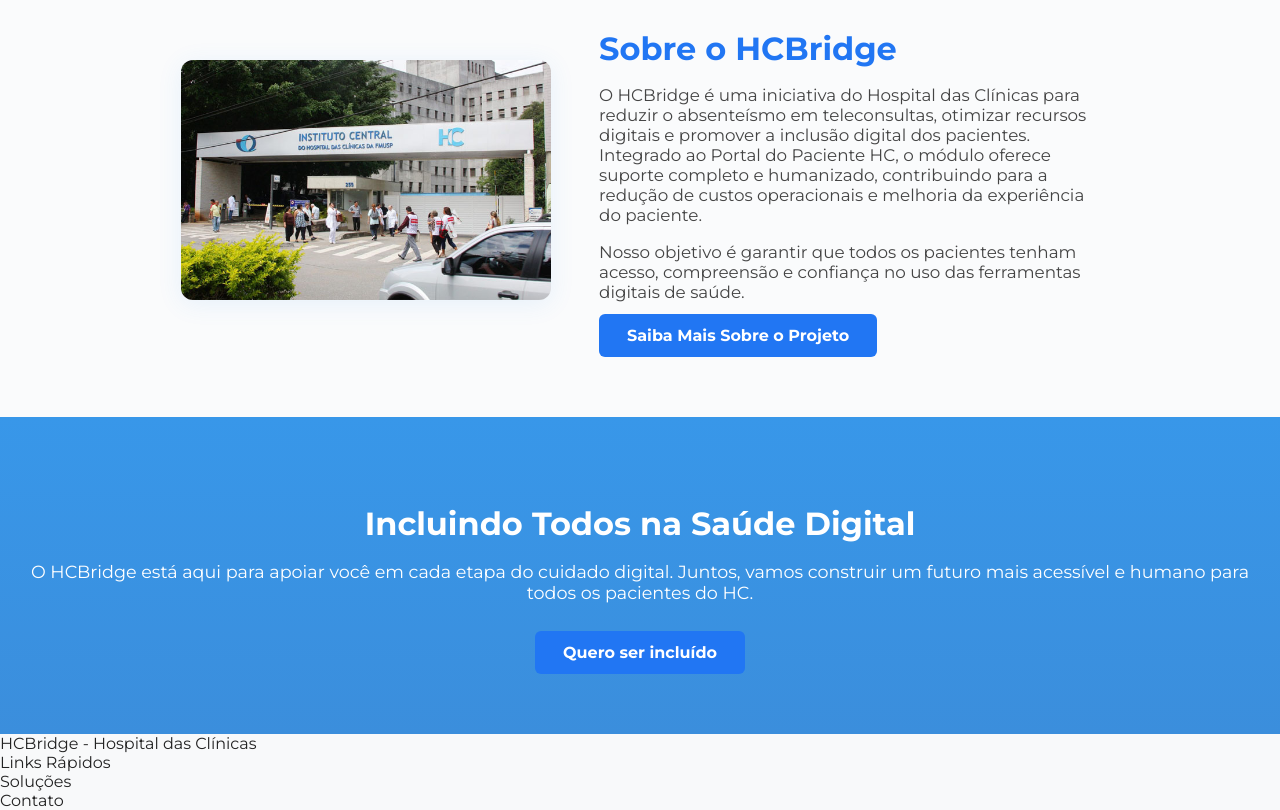
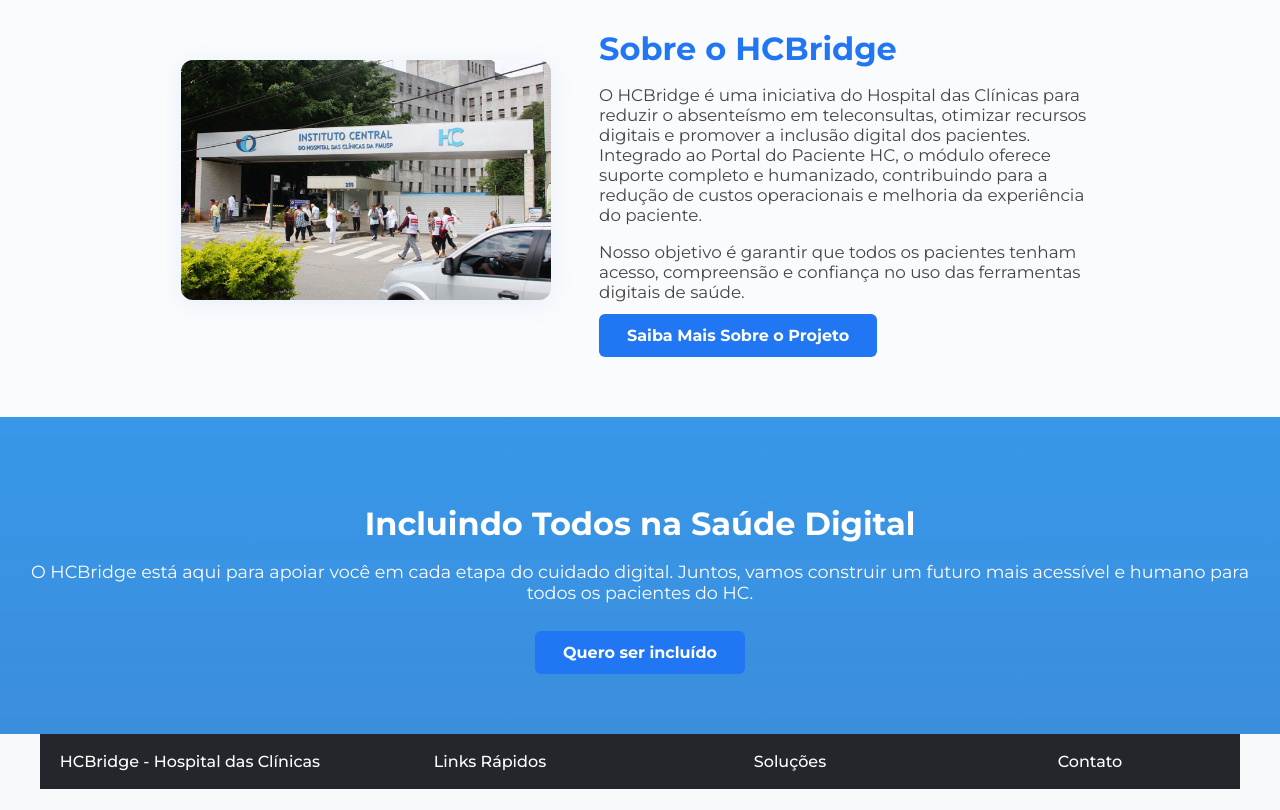
Before and after one commit to alecarlosjesus/hcu, a plain HTML site: page index.html in a window 1280 px wide. Shown: the part 1346-2156 px from the top of the page. After the commit the page ends 2135 px from the top, so only its background shows below. Drawn offline with Linux system fonts and the light colour scheme.

Commit message:
Define o rodapé escuro, com colunas centralizadas e espaçamento.

```diff
--- a/css/style.css
+++ b/css/style.css
@@ -218,3 +218,24 @@ header {
     font-size: 1.1rem;
     margin-bottom: 28px;
 }
+
+
+.footer {
+    background: #23272b;
+    color: #fff;
+    padding: 0;
+}
+.footer {
+    display: flex;
+    justify-content: space-between;
+    align-items: center;
+    max-width: 1200px;
+    margin: 0 auto;
+    padding: 18px 0;
+    font-size: 1rem;
+    font-weight: 500;
+}
+.footer-col {
+    flex: 1;
+    text-align: center;
+}
```
